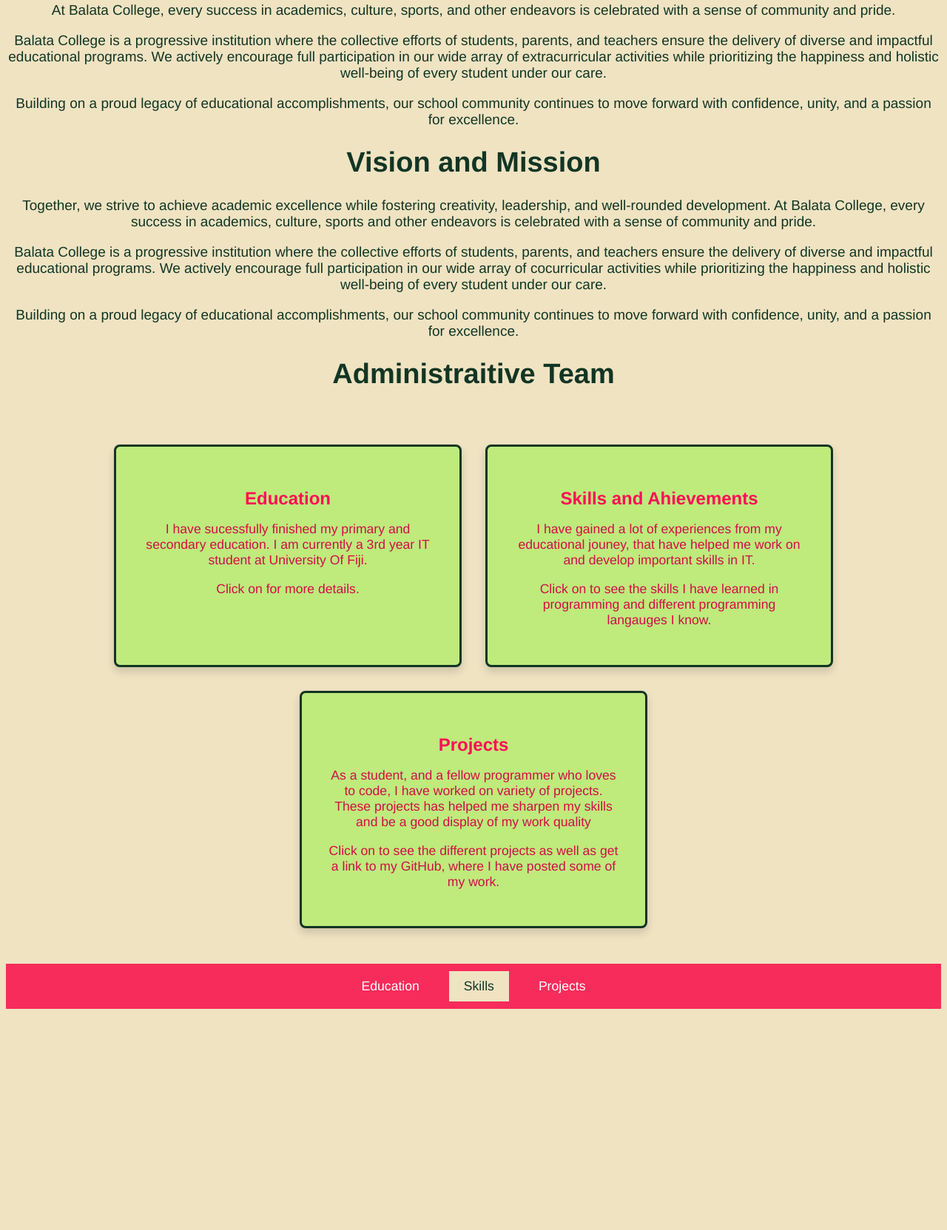
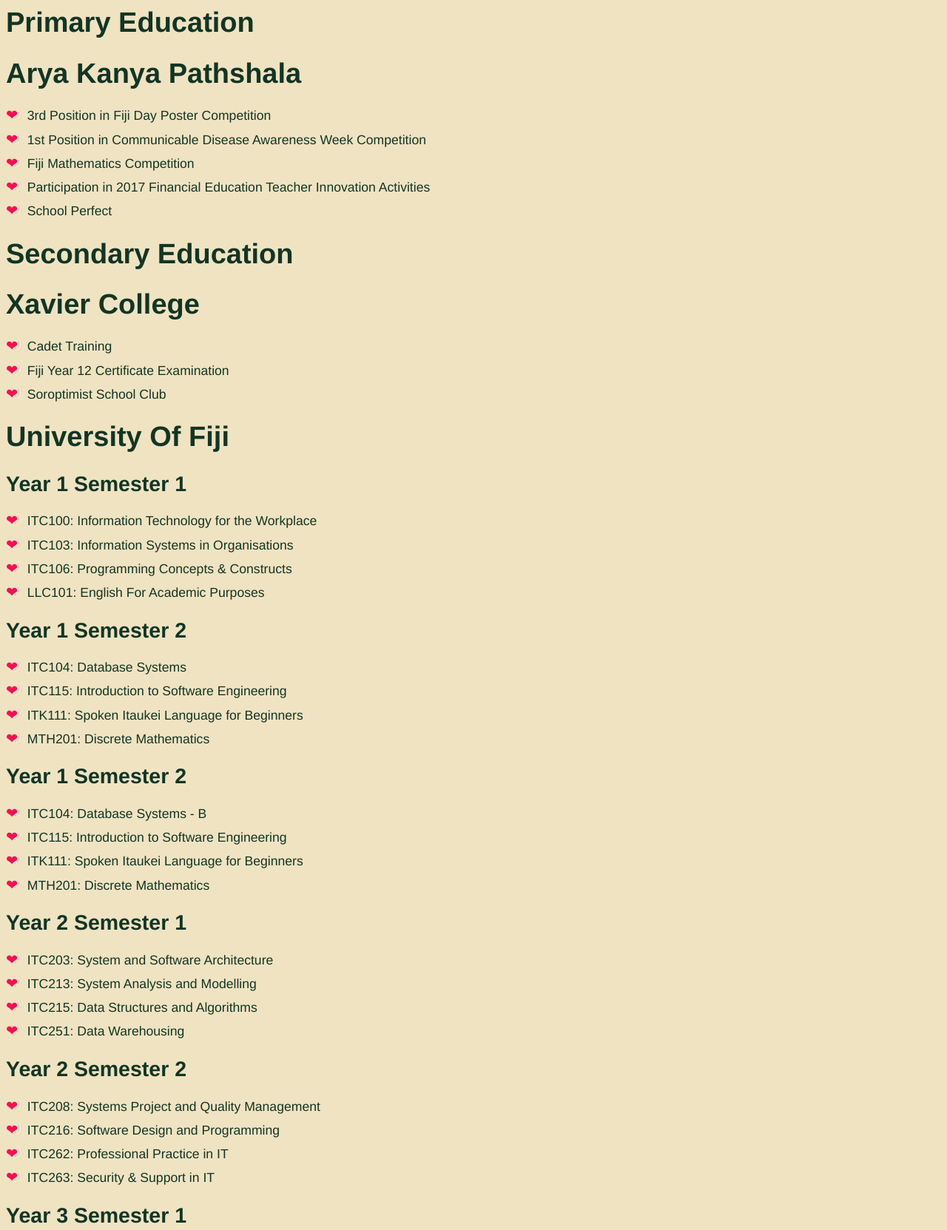
Before and after one commit to Feintwell/Portfolio, a plain HTML site: page Feintwell/edu.html in a window 1280 px wide. Shown: the part 16-1679 px from the top of the page at 74% size. Before the commit the page ends 1388 px from the top, so only its background shows below. Drawn offline with Linux system fonts and the light colour scheme.

Commit message:
Add files via upload

```diff
--- a/Feintwell/edu.html
+++ b/Feintwell/edu.html
@@ -14,6 +14,8 @@
 <html>
 
 	<head>
+		<meta charset="UTF-8">
+
 		<title>Feintwell</title>
 		<link rel="stylesheet" href="styles/head.css">
 		<link rel="stylesheet" href="styles/img.css">
@@ -23,89 +25,86 @@
 	<body>
 
         <main>
-		    	<section class="intro"><center>
-
-			        <p> At Balata College, every success in academics, culture, sports, and other endeavors is celebrated with a sense of community and pride.
-        			</p>
-
-        			<p> Balata College is a progressive institution where the collective efforts of students, parents, and teachers ensure the delivery of diverse and impactful educational programs.
-				         We actively encourage full participation in our wide array of extracurricular activities while prioritizing the happiness and holistic well-being of every student under our care.
-		        	</p>
-
-	        		<p> Building on a proud legacy of educational accomplishments, our school community continues to move forward with confidence, unity, and a passion for excellence.
-		           </p>
-
-    			</section></center>
-
-	    	</div>
 
 
-                <center>
+<h1>Primary Education</h1>
+<h1>Arya Kanya Pathshala</h1>
+	<ul class="heart-bullets">
+		<li>3rd Position in Fiji Day Poster Competition</li>
+		<li>1st Position in Communicable Disease Awareness Week Competition</li>
+		<li>Fiji Mathematics Competition</li>
+		<li>Participation in 2017 Financial Education Teacher Innovation Activities</li>
+		<li>School Perfect</li>
+	</ul>
+
+<h1>Secondary Education</h1>
+
+<h1>Xavier College</h1>
+	<ul class="heart-bullets">
+		<li>Cadet Training</li>
+		<li>Fiji Year 12 Certificate Examination</li>
+		<li>Soroptimist School Club</li>
+	</ul>
+
+<h1> University Of Fiji</h1>
+
+<h2> Year 1 Semester 1</h2>
+	<ul class="heart-bullets">
+		<li>ITC100:	Information Technology for the Workplace</li>
+		<li>ITC103:	Information Systems in Organisations</li>
+		<li>ITC106:	Programming Concepts & Constructs</li>
+		<li>LLC101:	English For Academic Purposes</li>
+	</ul>
+
+<h2> Year 1 Semester 2</h2>
+	<ul class="heart-bullets">
+		<li>ITC104:	Database Systems</li>
+		<li>ITC115:	Introduction to Software Engineering</li>
+		<li>ITK111:	Spoken Itaukei Language for Beginners</li>
+		<li>MTH201:	Discrete Mathematics</li>
+	</ul>
+
+<h2> Year 1 Semester 2</h2>
+	<ul class="heart-bullets">
+		<li>ITC104:	Database Systems - B</li>
+		<li>ITC115:	Introduction to Software Engineering</li>
+		<li>ITK111:	Spoken Itaukei Language for Beginners</li>
+		<li>MTH201:	Discrete Mathematics</li>
+	</ul>
 
 
-                    <h1>
-                        Vision and Mission
-                    </h1>
+<h2> Year 2 Semester 1</h2>
+	<ul class="heart-bullets">
+		<li>ITC203:	System and Software Architecture</li>
+		<li>ITC213:	System Analysis and Modelling</li>
+		<li>ITC215:	Data Structures and Algorithms</li>
+		<li>ITC251:	Data Warehousing</li>
+	</ul>
 
-                    <section class="intro">
-
-                    <p>
-                        Together, we strive to achieve academic excellence while fostering creativity, leadership, and well-rounded development.
-                         At Balata College, every success in academics, culture, sports and other endeavors is celebrated with a sense of community and pride.
-                    </p>
-
-                    <p>
-                        Balata College is a progressive institution where the collective efforts of students, parents, and teachers ensure the delivery of diverse and impactful educational programs.
-                         We actively encourage full participation in our wide array of cocurricular activities while prioritizing the happiness and holistic well-being of every student under our care.
-                    </p>
-
-                   <p>
-                        Building on a proud legacy of educational accomplishments, our school community continues to move forward with confidence, unity, and a passion for excellence.
-                    </p>
-                    </section>
-               </center>
+<h2> Year 2 Semester 2</h2>
+	<ul class="heart-bullets">
+		<li>ITC208:	Systems Project and Quality Management</li>
+		<li>ITC216:	Software Design and Programming</li>
+		<li>ITC262:	Professional Practice in IT</li>
+		<li>ITC263:	Security & Support in IT</li>
+	</ul>
 
 
-
-                <center>
-                    <h1>Administraitive Team</h1>
-                </center>
-
-                <section class="team">
-                    <div class="team-cards">
-                        <div class="team-card">
-                            <h3>Education</h3>
-                            <p>I have sucessfully finished my primary and secondary education. I am currently a 3rd year IT student at University Of Fiji.</p>
-				<p>Click on for more details.</p>
-                        </div>
-
-                        <div class="team-card">
-                            <h3>Skills and Ahievements</h3>
-                            <p>I have gained a lot of experiences from my educational jouney, that have helped me work on and develop important skills in  IT.</p>
-				<p>Click on to see the skills I have learned in programming and different programming langauges I know.</p>
-                        </div>
-
-                        <div class="team-card">
-                            <h3>Projects</h3>
-                            <p>As a student, and a fellow programmer who loves to code, I have worked on variety of projects. These projects has helped me sharpen my skills and be a good display of my work quality</p>
-				<p>Click on to see the different projects as well as get a link to my GitHub, where I have posted some of my work.</p>
-                        </div>
-
+<h2> Year 3 Semester 1</h2>
+	<ul class="heart-bullets">
+		<li>ITC312:	Mobile Application Development</li>
+		<li>ITC314:	Web Design & Programming</li>
+		<li>ITC355:	Business Intelligence</li>
+		<li>ITC362:	System and Network Administration</li>
+	</ul>
 
         </main>
 
 	</body>
 
 	<footer>
-	    <div class="head">
-
-                <nav>
-                     <div class="topnav">
-                        <a href="homepage.html">Education</a>
-                        <a class="active" href="aboutus.html">Skills</a>
-                        <a href="calendar.html">Projects</a>
-                    </div>
-                 </nav>
+	    <div class="foot">
+		<h1> Made by Feintwell </h1>
             </div>
 
 
--- a/Feintwell/styles/cards.css
+++ b/Feintwell/styles/cards.css
@@ -65,3 +65,20 @@
     color: #1A237E;
     margin-bottom: 2rem;
 }
+
+.edulink {
+    text-decoration: none;
+}
+
+
+.card-link {
+    display: block;
+    color: inherit;
+    text-decoration: none;
+    height: 100%;
+}
+
+.card-link:hover {
+    text-decoration: none;
+    color: inherit;
+}
--- a/Feintwell/styles/head.css
+++ b/Feintwell/styles/head.css
@@ -5,41 +5,33 @@ body {
 	color: #123524;
 }
 
-.topnav {
+.foot {
     background-color: #F72C5B;
     overflow: hidden;
     display: flex;
     justify-content: center;
-    padding: 10px;
+    padding: 5px;
 }
 
-.topnav a {
-    float: left;
-    display: block;
-    color: white;
-    text-align: center;
-    padding: 14px;
-    text-decoration: none;
-    font-size: 17px;
+.heart-bullets {
+  list-style: none;
+  padding-left: 0;
+  color: #123524; /* Dark green text */
+  font-size: 1.1rem;
 }
 
-.topnav a:hover {
-    background-color: #85A947;
-    color: #123524;
+.heart-bullets li {
+  position: relative;
+  padding-left: 1.8rem;
+  margin-bottom: 0.7rem;
 }
 
-.topnav a.active {
-    background-color: #EFE3C2;
-    color: #123524;
+.heart-bullets li::before {
+  content: "❤"; /* Heart Unicode */
+  position: absolute;
+  left: 0;
+  top: 0;
+  color: #FF0B55; /* Your theme's hot pink */
+  font-size: 1.2rem;
+  line-height: 1;
 }
-
-
-
-nav .topnav a {
-    color: white;
-    text-decoration: none;
-    padding: 10px 20px;
-    margin: 0 10px;
-    font-size: 1.1rem;
-    transition: background-color 0.3s ease;
-}
```
Also changed, not shown: Feintwell/home.html (+19 -20 lines).
